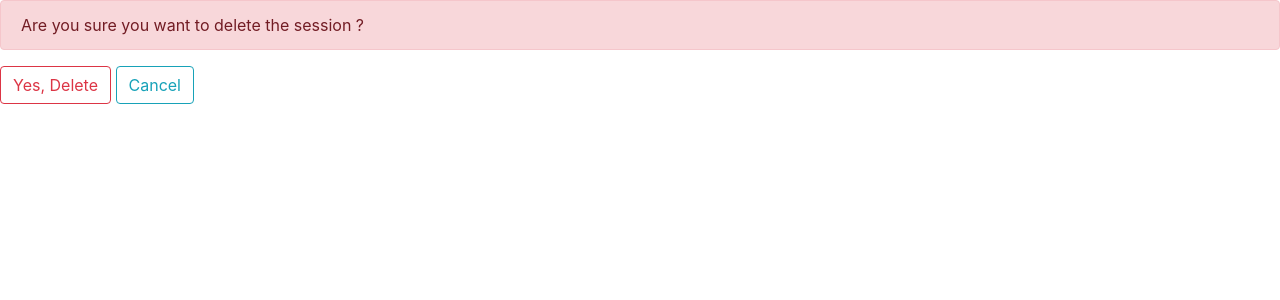
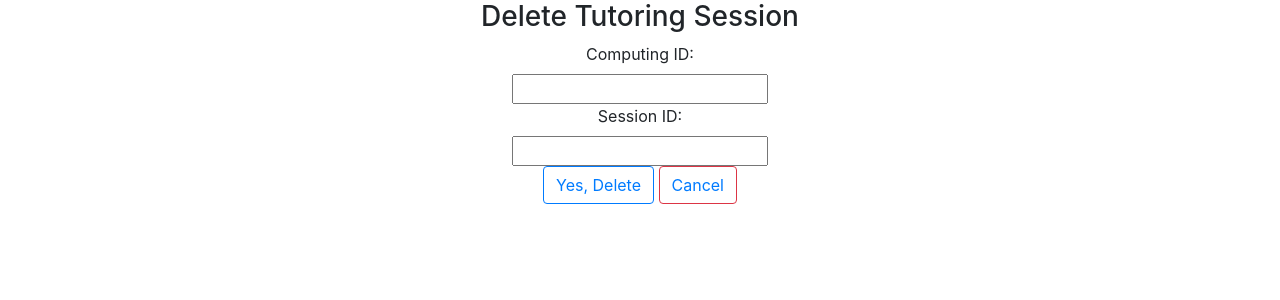
Before and after one commit to AliilA99/HOOSTutoring, a Django app: page /session_delete/ in a window 1280 px wide. Shown: the part 56-356 px from the top of the page. Run offline with Django 3.2, Linux system fonts and the light colour scheme; some libraries are stand-ins or nearby versions.

Commit message:
Add files via upload

```diff
--- a/Home/templates/Home/session_delete.html
+++ b/Home/templates/Home/session_delete.html
@@ -24,18 +24,25 @@
   </div>
 </nav>
 
-   <div class="content-section">
-      <form method="POST">
-        {% csrf_token %}
-            <div class="alert alert-danger" role="alert">
-                Are you sure you want to delete the session ?
-            </div>
-
-          <div class="form-group">
-             <button class="btn btn-outline-danger" type="submit">Yes, Delete</button>
-              <a class="btn btn-outline-info" href="{% url 'session_view' %}">Cancel</a>
-          </div>
-      </form>
+    <div class="text-center">
+        <h3>Delete Tutoring Session</h3>
+        <div class="text-center">
+            <!--<form method="POST" class="post-form">-->
+            <form action="{% url 'session_delete' %}">
+                {% csrf_token %}
+                <!--{{ form1 | crispy}}-->
+                <!--{{ form2 | crispy}}-->
+                <label for="computingid">Computing ID:</label><br>
+                <input type="text" id="computingid" name="computingid"><br>
+                <label for="sessionid">Session ID:</label><br>
+                <input type="text" id="sessionid" name="sessionid"><br>
+                <div align="center">
+                    <button class="btn btn-outline-primary">Yes, Delete</button>
+                 <button class="btn btn-outline-danger"><a href="{% url 'home' %}">Cancel</a></button>
+                </div>
+            </form>
+        </div>
+    </div>
 
   </body>
 </html>
```
